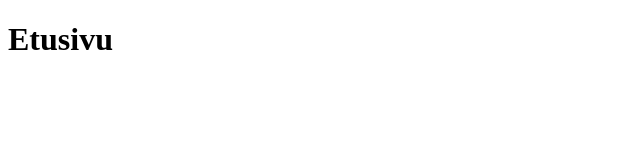
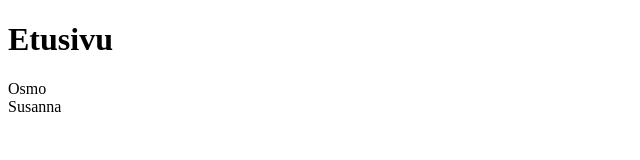
Before and after one commit to jiivonen/23A-demo, a plain HTML site: page index.html in a window 1280 px wide. Shown: the full height of the page, 0-640 px from the left. Drawn offline with Linux system fonts and the light colour scheme.

Commit message:
Add simple json data import demo

```diff
--- a/index.html
+++ b/index.html
@@ -4,8 +4,10 @@
     <meta charset="UTF-8">
     <meta name="viewport" content="width=device-width, initial-scale=1.0">
     <title>Etusivu</title>
+    <script src="script.js" type="module"></script>
 </head>
 <body>
     <h1>Etusivu</h1>
+    <div id="names"></div>
 </body>
 </html>
--- /dev/null
+++ b/persons.json
@@ -0,0 +1,4 @@
+[
+    {"name": "Osmo"},
+    {"name": "Susanna"}
+]
--- /dev/null
+++ b/script.js
@@ -0,0 +1,9 @@
+import data from "./persons.json" with {type: 'json'};
+
+const names = document.getElementById("names");
+
+data.forEach(person => {
+    const elem = document.createElement("div");
+    elem.innerHTML = person.name;
+    names.appendChild(elem);
+});
```
